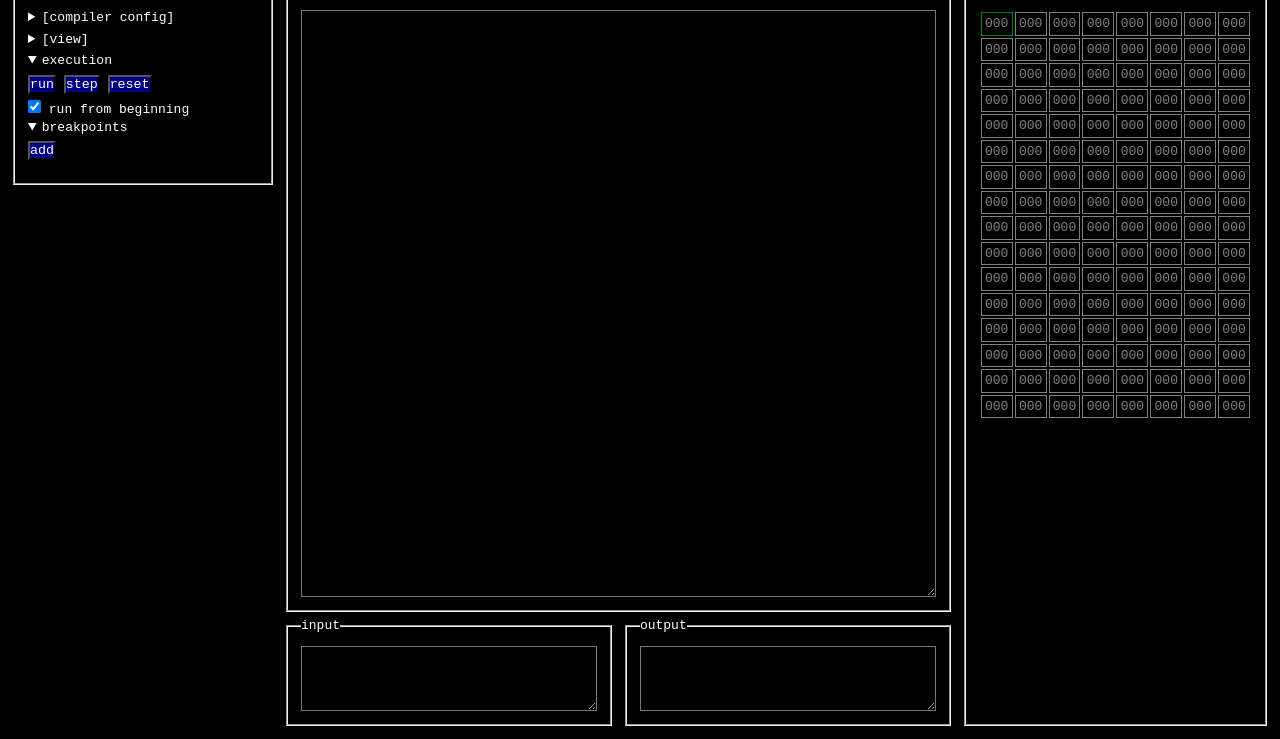
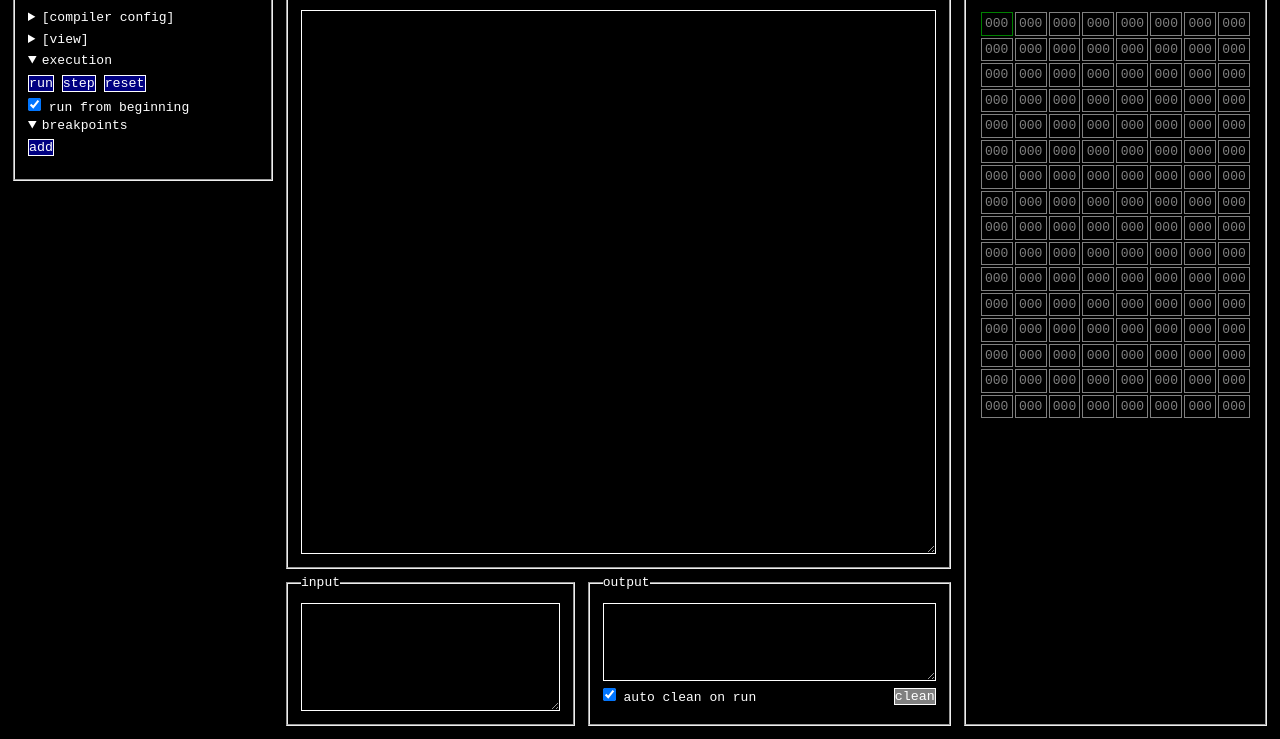
Before and after one commit to carlosmaniero/brainfuck-ide, a plain HTML site: page index.html in a window 1280 px wide. Shown: the part 61-800 px from the top of the page. Drawn offline with Linux system fonts and the light colour scheme.

Commit message:
add clean controls to output
Signed-off-by: Carlos Maniero <carlos@maniero.me>

```diff
--- a/index.html
+++ b/index.html
@@ -20,10 +20,29 @@
         flex-grow: 1;
       }
       #io fieldset textarea {
-        min-height: 5rem;
+        min-height: 6rem;
+      }
+      #io label {
+        margin: 0.5rem 0;
+        display: block;
+      }
+      #io .actions {
+        display: flex;
+        justify-content: space-between;
+      }
+      #io fieldset#input-actions textarea {
+        min-height: 100%;
+      }
+      #io #output-actions {
+        flex-grow: 2;
       }
       input, textarea, button {
         background: navy;
+        outline: none;
+        border: 1px solid white;
+      }
+      input:focus, textarea:focus, button:focus {
+        border: 1px solid magenta;
       }
       * {
         color: white;
@@ -31,6 +50,9 @@
         font-family: monospace;
         margin: 0;
         padding: 0;
+      }
+      .btn-sec {
+        background: grey;
       }
       fieldset {
         padding: 1rem;
@@ -67,8 +89,11 @@
       }
       textarea {
         width: 100%;
+        background: black;
+        padding: 0.5rem;
+      }
+      #code {
         height: 100%;
-        background: black;
       }
       #dataTable td {
         padding: 0.25rem;
@@ -141,13 +166,23 @@
           <textarea id="code" name="code" oninput="onCodeChange(event)"></textarea>
         </fieldset>
         <div id="io">
-          <fieldset>
+          <fieldset id="input-actions">
             <legend>input</legend>
             <textarea id="input" name="input" oninput="oninputChange(event)"></textarea>
           </fieldset>
-          <fieldset>
+          <fieldset id="output-actions">
             <legend>output</legend>
             <textarea id="output" name="output"></textarea>
+
+            <div class="actions">
+              <label>
+                <input type="checkbox" id="auto-clean" checked />
+                auto clean on run
+              </label>
+
+              <label>
+                <button class="btn-sec" onclick="onCleanOutput(event)">clean</button>
+              </label>
           </fieldset>
         </div>
       </form>
@@ -171,6 +206,7 @@
       const dataTable = document.getElementById("dataTable")
       const $output = document.getElementById("output")
       const $runFromBeginning = document.getElementById("from-beginning")
+      const $autoClean = document.getElementById("auto-clean")
 
       const $table = {
         body: dataTable.getElementsByTagName('tbody')[0],
@@ -323,6 +359,10 @@
           init()
         }
 
+        if ($autoClean.checked) {
+          cleanOutput()
+        }
+
         let first = true;
         while((!breakpoints.intersection(new Set([program.pc])).size || first) && program.step()) {
           first = false;
@@ -337,6 +377,15 @@
         event.preventDefault();
         init()
         program.showCodeLoc()
+      }
+
+      function cleanOutput() {
+        $output.value = ""
+      }
+
+      function onCleanOutput(event) {
+        event.preventDefault()
+        cleanOutput();
       }
 
       function renderBreakpoints() {
```
